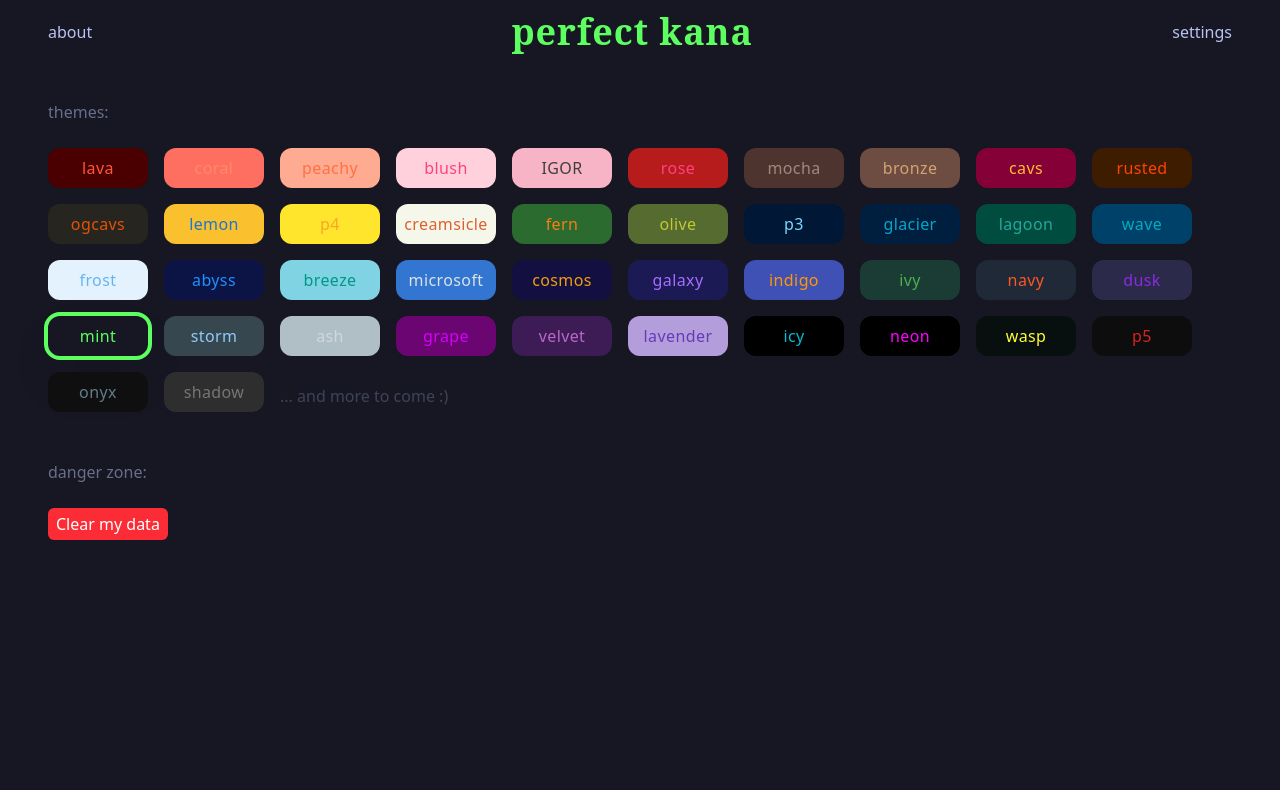
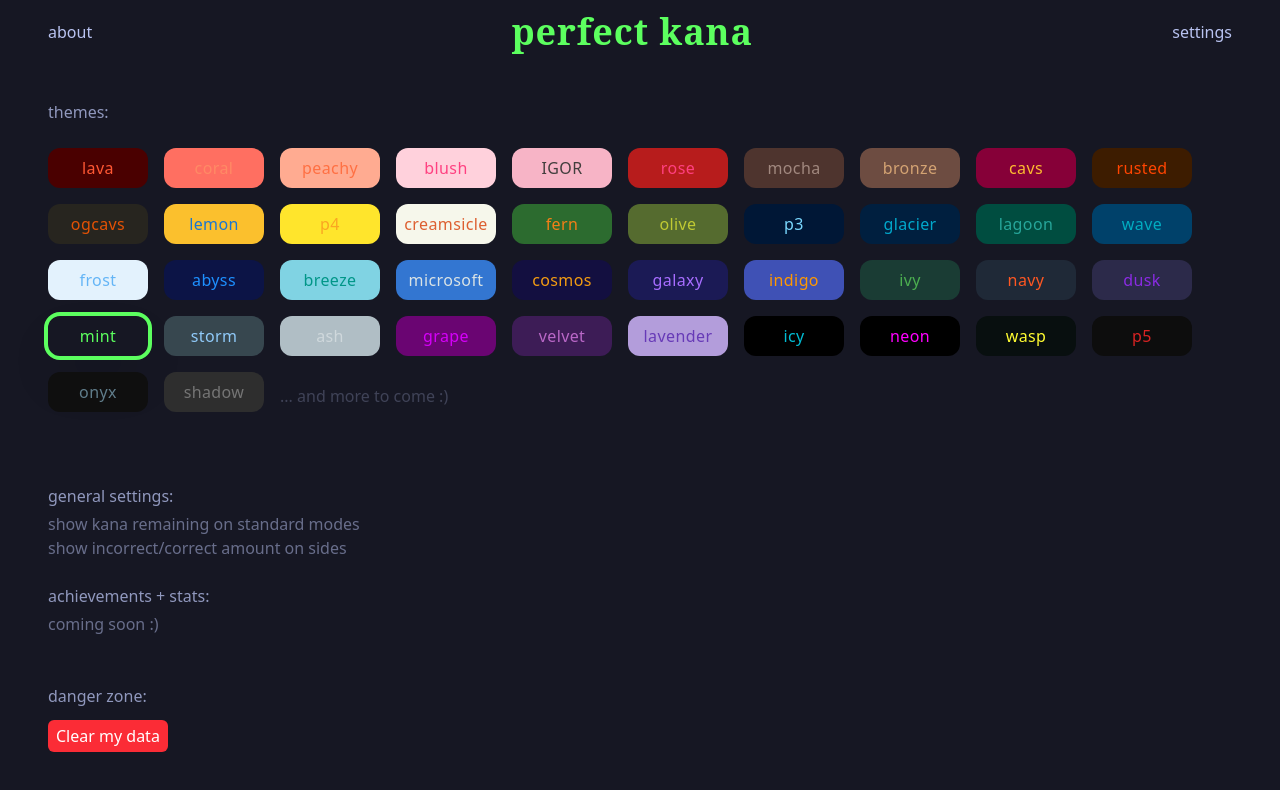
Before and after one commit to aredmondd/perfect-kana, a Vue app: page /settings in a window 1280 px wide. Shown: the top 790 px of the page. Built offline with nearby package versions, Linux system fonts and the light colour scheme; a web font is replaced by a local one.

Commit message:
temp esc + settings page

```diff
--- a/index.html
+++ b/index.html
@@ -11,7 +11,7 @@
     <link rel="preconnect" href="https://fonts.googleapis.com">
     <link rel="preconnect" href="https://fonts.gstatic.com" crossorigin>
     <link href="https://fonts.googleapis.com/css2?family=Gloock&family=Noto+Sans+JP:wght@100..900&display=swap" rel="stylesheet">
-    <link rel="stylesheet" href="https://fonts.googleapis.com/css2?family=Material+Symbols+Outlined:opsz,wght,FILL,GRAD@20..48,100..700,0..1,-50..200" />
+    <link rel="stylesheet" href="https://fonts.googleapis.com/css2?family=Material+Symbols+Outlined:opsz,wght,FILL,GRAD@20..48,100..700,0..1,-50..200&icon_names=palette" />
   </head>
   <body class="bg-background text-text flex flex-col min-h-screen">
     <div id="app" class="flex flex-col flex-1"></div>
--- a/src/components/KanaCard.vue
+++ b/src/components/KanaCard.vue
@@ -8,6 +8,7 @@ import InputBox from './InputBox.vue';
 import Timer from '@/components/Timer.vue';
 
 // if the user has never been to the site assume they wants basic basic hiragana
+let theme = ref(JSON.parse(localStorage.getItem('theme')).name);
 let mode = ref('hiragana');
 let mutations = ref({
     threeLives: false,
@@ -216,6 +217,9 @@ function handleKeyDown(event) {
         zen.value = !zen.value;
         eventBus.emit('toggle-zen', zen.value);
     }
+    else if (event.key.toLowerCase() === 'escape') {
+        console.log('esc');
+    }
 }
 
 
@@ -277,5 +281,9 @@ onMounted(() => {
         <div :class="[mutations.hanDakuten ? 'text-accent opacity-100 font-bold' : '']" class="opacity-50 hover:text-accent hover:opacity-100 hover:cursor-pointer transition-all duration-200 ease-in-out consistent-font" @click="selectMutation('hanDakuten')">han-dakuten</div>
     </div>
 
-    <p v-if="!zen" :class="correctAmount < 1 ? 'opacity-25' : 'opacity-0' " class="mt-12">press <span class="bg-text/25 text-bg px-1 rounded-md">cmd</span> + <span class="bg-text/25 text-bg px-1 rounded-md">h</span> to enter/exit zen mode</p>
+    <div class="mt-12 flex items-center gap-14">
+        <p v-if="!zen" :class="correctAmount < 1 ? 'opacity-25' : 'opacity-0' ">press <span class="bg-text/25 text-bg px-1 rounded-md">cmd</span> + <span class="bg-text/25 text-bg px-1 rounded-md">h</span> to enter/exit zen mode</p>
+        <p v-if="!zen" :class="correctAmount < 1 ? 'opacity-25' : 'opacity-0' " >press <span class="bg-text/25 text-bg px-1 rounded-md">esc</span> to reset</p>
+    </div>
+    <!-- <p v-if="!zen" :class="correctAmount < 1 ? 'opacity-25' : 'opacity-0' " class="flex items-center gap-1"><span class="material-symbols-outlined">palette</span>{{ theme }}</p> -->
 </template>
--- a/src/views/SettingsView.vue
+++ b/src/views/SettingsView.vue
@@ -10,9 +10,19 @@ function clearLocalStorage() {
 
 <template>
   <div class="flex flex-col items-start mx-12">
-    <h1 class="text-text opacity-50 mb-6 mt-12">themes:</h1>
-    <ThemeSelect />
-    <h1 class="text-text opacity-50 mb-6 mt-12">danger zone:</h1>
+    <h1 class="text-text opacity-75 mb-6 mt-12">themes:</h1>
+    <ThemeSelect class="mb-12"/>
+
+    <h1 class="text-text opacity-75 mb-1 mt-6">general settings:</h1>
+    <p class="opacity-50">show kana remaining on standard modes</p>
+    <p class="opacity-50">show incorrect/correct amount on sides</p>
+
+    <h1 class="text-text opacity-75 mb-1 mt-6">achievements + stats:</h1>
+    <p class="opacity-50">coming soon :)</p>
+    <!-- total kana practiced, total correct, total inocrrect, percent correct, total lives lost. -->
+
+
+    <h1 class="text-text opacity-75 mb-3 mt-12">danger zone:</h1>
     <button @click="clearLocalStorage()" class="bg-red-500 border-md text-white px-2 py-1 rounded-md hover:bg-red-700 hover:cursor-pointer transition-colors ease-in-out">Clear my data</button>
   </div>
 </template>
```
